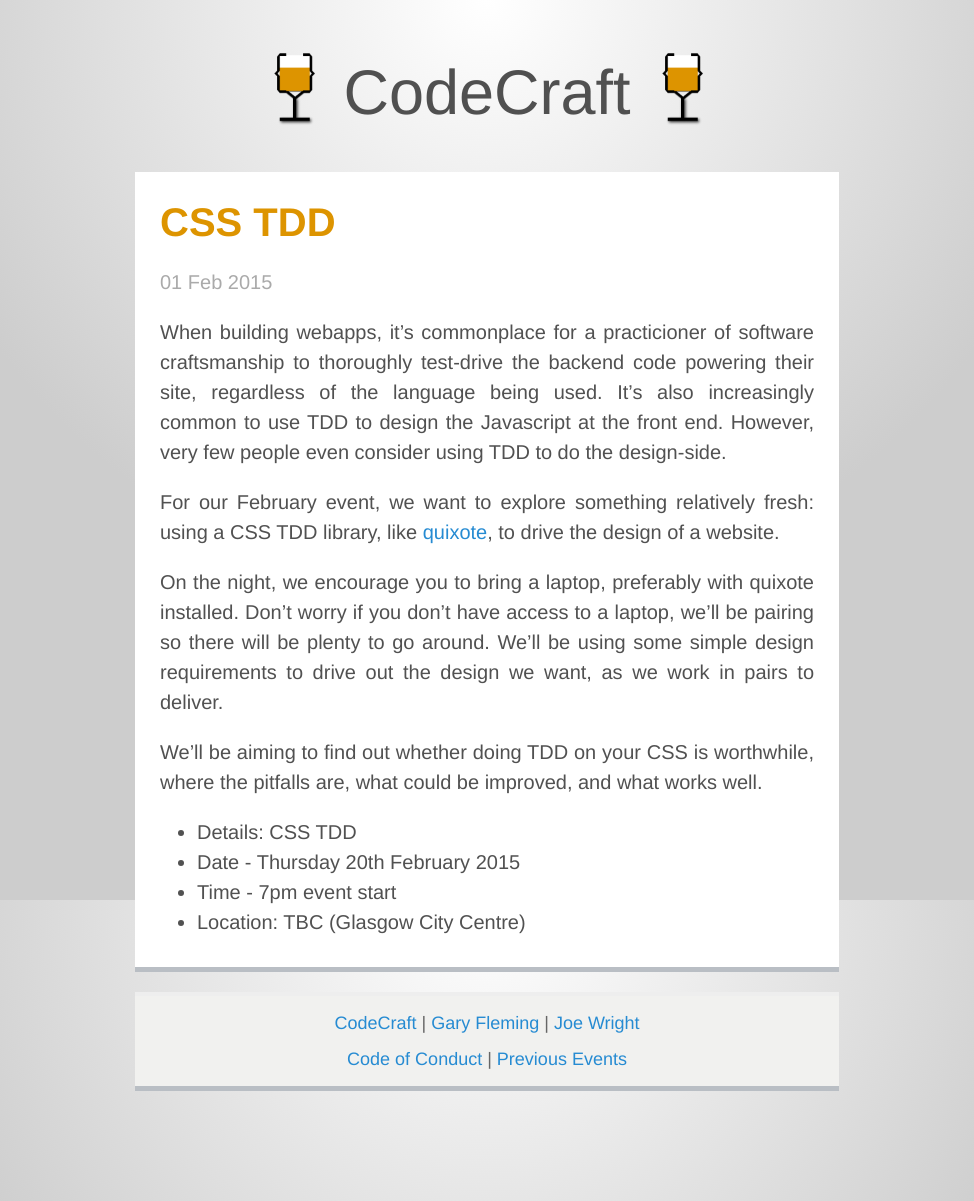
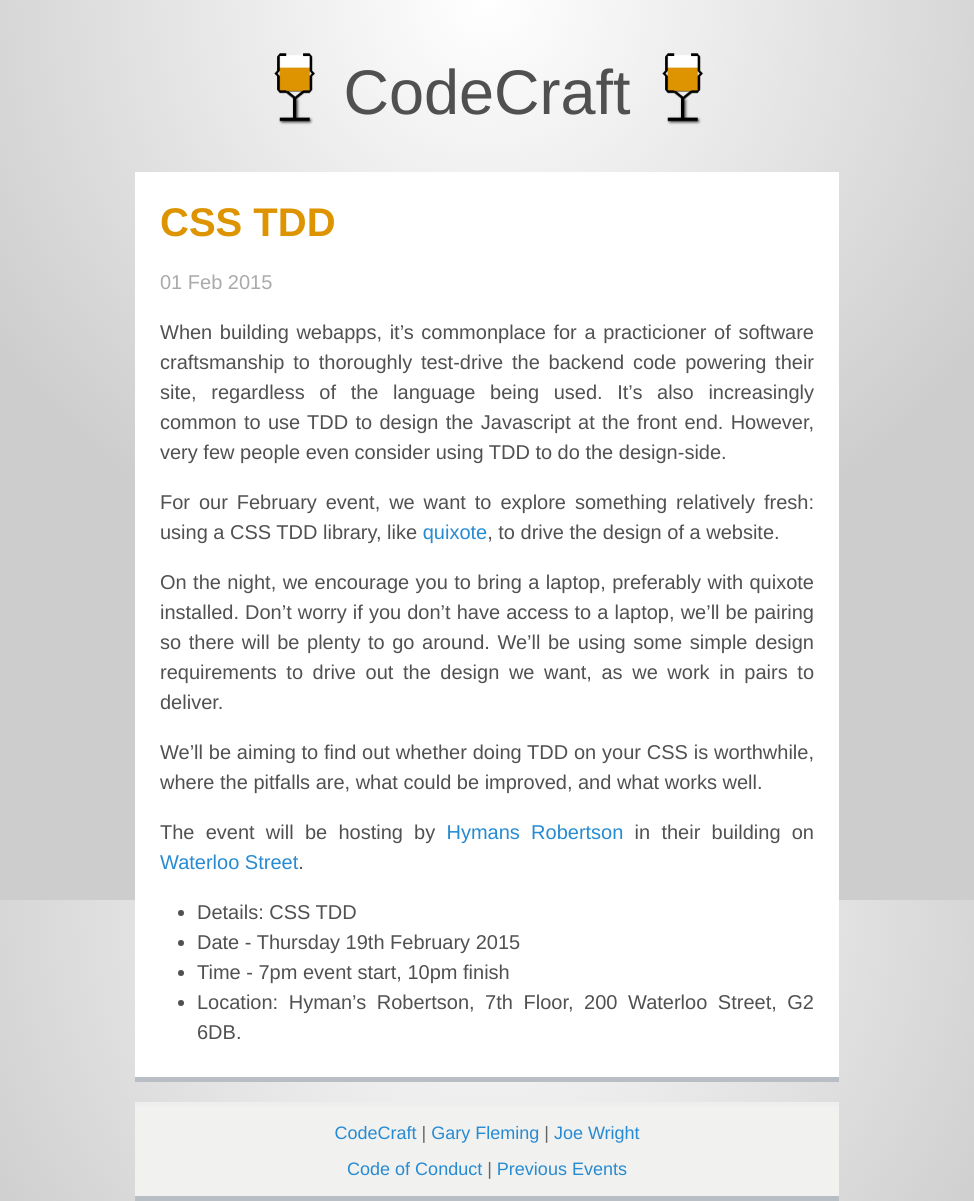
Before and after one commit to codecraftuk/codecraftuk.github.io, a Jekyll site: the page built from _posts/2015-02-01-css-tdd.md, in a window 1280 px wide. Shown: the whole page, without its empty margins (153-1127 px from the left). Built offline with Jekyll 4.4.1, drawn with Linux system fonts in a browser that asks for light colours; Markdown is read by kramdown in place of the engine named in the settings.

Commit message:
Joe - Add location details for CSS TDD event

```diff
--- a/_posts/2015-02-01-css-tdd.md
+++ b/_posts/2015-02-01-css-tdd.md
@@ -11,7 +11,9 @@
 
 We'll be aiming to find out whether doing TDD on your CSS is worthwhile, where the pitfalls are, what could be improved, and what works well.
 
+The event will be hosting by [Hymans Robertson](http://www.hymans.co.uk/) in their building on [Waterloo Street](https://www.google.co.uk/maps?q=55.8603424,-4.260097299999984&ll=55.8603424,-4.260097299999984).
+
 * Details: CSS TDD
-* Date - Thursday 20th February 2015
-* Time - 7pm event start
-* Location: TBC (Glasgow City Centre)
+* Date - Thursday 19th February 2015
+* Time - 7pm event start, 10pm finish
+* Location: Hyman's Robertson, 7th Floor, 200  Waterloo Street, G2 6DB.
```
